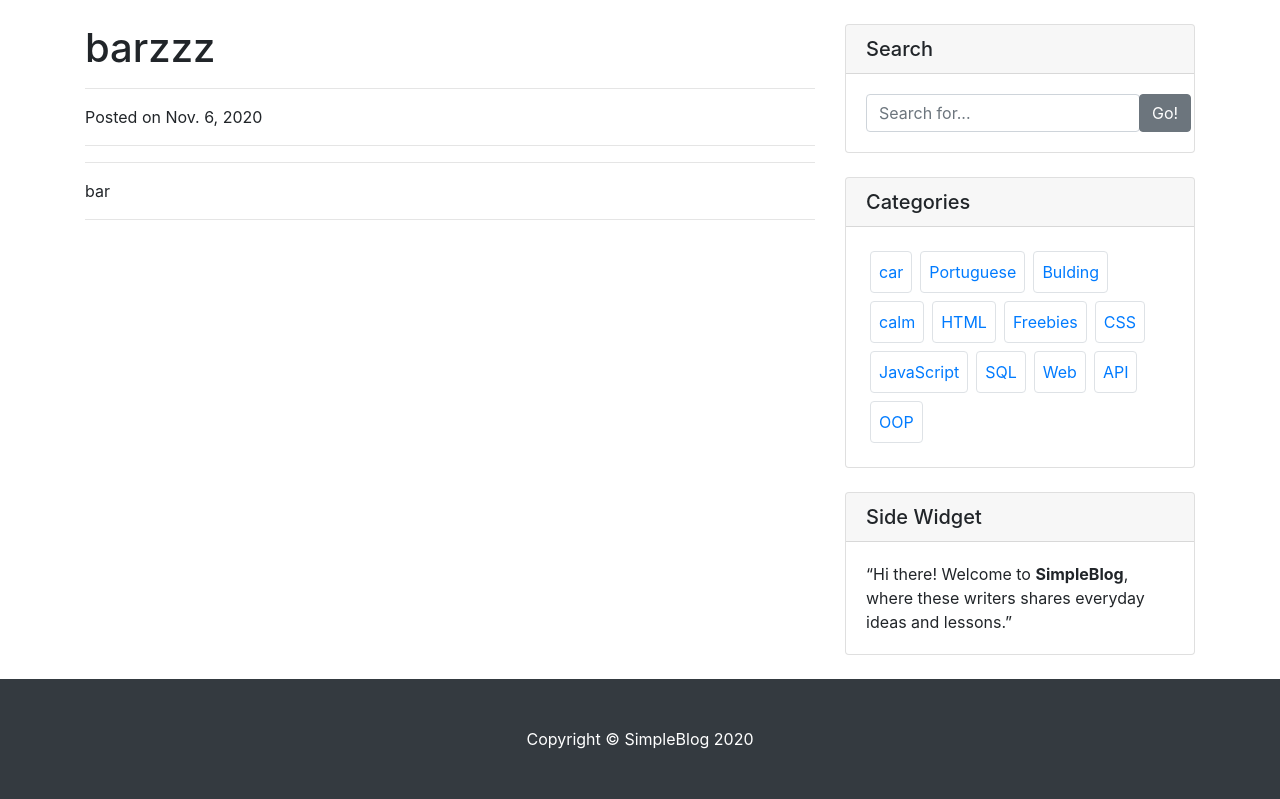
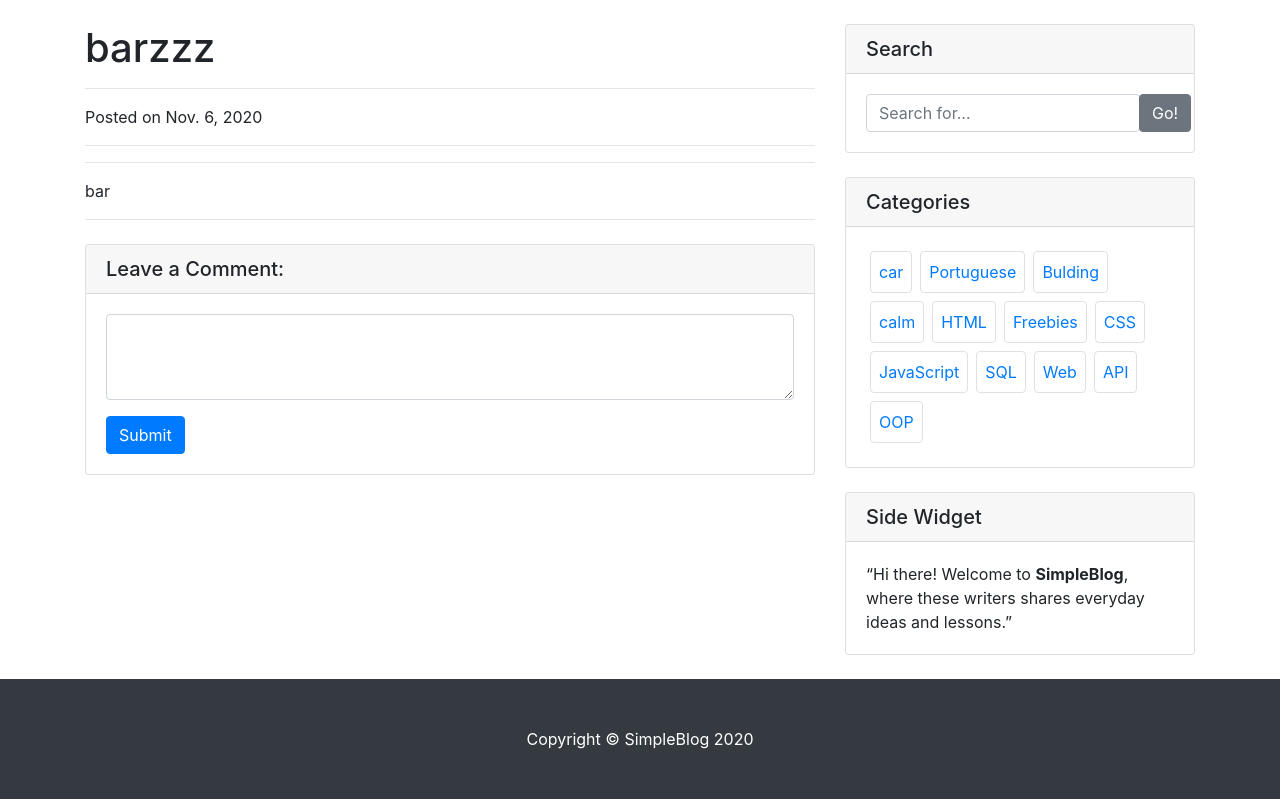
Before and after one commit to mohamedayman28/simple_blog, a Django app: page /post/9/ in a window 1280 px wide. Shown: the part 56-855 px from the top of the page. Run offline with Django 3.2, Linux system fonts and the light colour scheme; a user stored in the database is signed in; data comes from the database, SQL or seed files in the repository; both versions use the stored data as it was after the commit; some libraries are stand-ins or nearby versions.

Commit message:
Add comment model, and show within HTML template.

```diff
--- a/posts/admin.py
+++ b/posts/admin.py
@@ -1,7 +1,9 @@
 from django.contrib import admin
 
-from posts.models import Post, Category, Author
+from posts.models import Post, Category, Author, Comment, Replay
 
 admin.site.register(Post)
 admin.site.register(Category)
 admin.site.register(Author)
+admin.site.register(Comment)
+admin.site.register(Replay)
--- a/posts/models.py
+++ b/posts/models.py
@@ -1,6 +1,7 @@
 from django.conf import settings
 from django.shortcuts import reverse
 from django.db import models
+from django.contrib.auth.models import User
 
 from filebrowser.fields import FileBrowseField
 from tinymce import HTMLField
@@ -10,7 +11,7 @@ user = settings.AUTH_USER_MODEL
 
 
 class Author(models.Model):
-    name = models.OneToOneField(user, on_delete=models.CASCADE)
+    name = models.OneToOneField(User, on_delete=models.CASCADE)
     profile_pic = FileBrowseField(max_length=200)
 
     def __str__(self):
@@ -53,3 +54,23 @@ class Post(models.Model):
 
     def get_delete_url(self):
         return reverse('posts:delete', kwargs={'id': self.id})
+
+
+class UserInteraction(models.Model):
+    """Mutual fields within Comment and Replay models"""
+    commenter = models.ForeignKey(user, on_delete=models.CASCADE)
+    content = models.TextField()
+
+    def __str__(self):
+        return self.commenter.username
+
+    class Meta:
+        abstract = True
+
+
+class Comment(UserInteraction):
+    post = models.ForeignKey(Post, on_delete=models.CASCADE)
+
+
+class Replay(UserInteraction):
+    comment = models.ForeignKey(Comment, on_delete=models.CASCADE)
--- a/posts/views.py
+++ b/posts/views.py
@@ -4,7 +4,6 @@ from django.contrib.auth.decorators import login_required
 from django.contrib import messages
 from django.db.models import Q
 from django.shortcuts import render, redirect, reverse, get_object_or_404
-from django.http import HttpResponse
 # Created
 from posts.models import Post, Category
 from posts.forms import PostForm
@@ -19,30 +18,29 @@ def home_page(request, category=None):
     title = 'Home page'
     posts = Post.objects.all()
 
-    # Filter by category
+    # Filter by category.
     if category:
         posts = Post.objects.filter(categories__name__icontains=category)
 
-    # Search results
+    # Search results.
     query = request.GET.get('query')
     if query and not query.isspace():
-        # Change page title
+        # Change page title.
         title = 'Search results'
-        # Get related query posts
+        # Get related query posts.
         posts = Post.objects.filter(
             Q(title__icontains=query) | Q(content__icontains=query)
         )
 
-    # Pagination
+    # Pagination.
     paginator = Paginator(posts, 4)
     page = request.GET.get('page')
     try:
         paginated_queryset = paginator.page(page)
     except PageNotAnInteger:
-        # First page
         paginated_queryset = paginator.page(1)
     except EmptyPage:
-        # Last page
+        # Last page.
         paginated_queryset = paginator.page(paginator.num_pages)
 
     context = {
@@ -57,60 +55,47 @@ def home_page(request, category=None):
     return render(request, 'home.html', context)
 
 
-# def post_details(request, id):
-#     try:
+def post_view(request, id=None):
+    """Wrap-up the post model CRUD operations in single view."""
+    context = {
+        'categories': categories,
+        'title': None,
+        'form': None,
+        'post': None,
+    }
 
-#         post = Post.objects.get(id=id)
+    # Get request.
+    if request.resolver_match.url_name == 'details':
+        # NOTE: Fix the 404 returning
+        context['post'] = get_object_or_404(Post, id=id)
+        return render(request, 'post-details.html', context)
 
-#         context = {
-#             'post': post,
-#             'title': f'{post.title} post'
-#         }
-#         return render(request, 'post-details.html', context)
-#     except Exception as e:
-#         messages.warning(request, e)
-
-#     return redirect('posts:home_page')
-
-
-def post_view(request, id=None):
-    """Wrap-up the CRUD operations in single view."""
     try:
         author = request.user.author
 
         # If user is an author
         if author:
-            context = {
-                'categories': categories,
-                'title': None,
-                'form': None,
-                'post': None,
-            }
 
-            # Post model CRUD operations
+            # Post model CRUD operations.
 
-            # Delete request
+            # Delete request.
             if request.resolver_match.url_name == 'delete':
                 post = get_object_or_404(Post, id=id)
                 messages.success(request, f'{post.title} deleted.')
                 post.delete()
                 return redirect('posts:home_page')
-            # NOTE: Both Update and Create request related to the same HTML
+            # NOTE: Both Update and Create request related to the same HTML.
             # Update request with model instance for the form.
             elif request.resolver_match.url_name == 'update':
                 context['title'] = 'Update post'
                 post = get_object_or_404(Post, id=id)
                 form = PostForm(request.POST or None, instance=post)
-                # Next to general render
-            # Create request with regular form
+                # Next to general render.
+            # Create request with regular form.
             elif request.resolver_match.url_name == 'create':
                 context['title'] = 'Create new post'
                 form = PostForm(request.POST or None)
-                # Next to general render
-            # Get request.
-            else:
-                context['post'] = get_object_or_404(Post, id=id)
-                return render(request, 'post-details.html', context)
+                # Next to general render.
 
             # Form actions associated with Update and Create requests.
             if request.method == 'POST':
@@ -127,7 +112,7 @@ def post_view(request, id=None):
             context['form'] = form
             return render(request, 'create-post.html', context)
 
-    # If user is not an author
+    # If user is not an author.
     except Exception as e:
         messages.warning(request, e)
         return redirect('posts:home_page')
--- a/templates/post-details.html
+++ b/templates/post-details.html
@@ -8,17 +8,64 @@
                 <!-- Title -->
                 <h1 class="mt-4">{{ post.title }}</h1>
                 <hr>
+
                 <!-- Date/Time -->
                 <p>Posted on {{ post.timestamp.date }}</p>
                 <hr>
+
                 <!-- Preview Image NOTE: If statement is for test purposes -->
                 {% if post.thumbnail %}
                     <img class="img-fluid" src="{{ post.thumbnail.url }}">
                 {% endif %}
                 <hr>
+
                 <!-- Post Content -->
                 {{ post.content|safe }}
                 <hr>
+
+                {# Comments Form #}
+                {% if user.is_authenticated %}
+                    <div class="card my-4">
+                        <h5 class="card-header">Leave a Comment:</h5>
+                        <div class="card-body">
+                            <form>
+                                <div class="form-group">
+                                    <textarea class="form-control" rows="3"></textarea>
+                                </div>
+                                <button type="submit" class="btn btn-primary">Submit</button>
+                            </form>
+                        </div>
+                    </div>
+                {% endif %}
+
+                <!-- Comment with its replies -->
+                {% for comment in post.comment_set.all %}
+                    {# Comment #}
+                    <div class="media mb-4">
+                        {# Profile picture #}
+                        <img class="d-flex mr-3 rounded-circle" src="{{ comment.commenter.author.profile_pic.url }}" style="width:50px;">
+                        <div class="media-body">
+                            {# Name #}
+                            <h5 class="mt-0">{{ comment.commenter.username }}</h5>
+                            {# Content #}
+                            {{ comment.content }}
+
+                            {% for replay in comment.replay_set.all %}
+                            {# Comment replies #}
+                            <div class="media mt-4">
+                                {# Profile picture #}
+                                <img class="d-flex mr-3 rounded-circle" src="{{ replay.commenter.author.profile_pic.url }}" style="width:50px;">
+                                <div class="media-body">
+                                    {# Name #}
+                                    <h5 class="mt-0">{{ replay.commenter.username }}</h5>
+                                    {# Content #}
+                                    {{ replay.content }}
+                                </div>
+                            </div> {# Comment replies #}
+                            {% endfor %}
+                        </div>
+                    </div> {# Parent comment #}
+                {% endfor %}
             </div>
             {% include "includes/side-widgets.html" with categories=categories %}
         </div>
```
Also changed, not shown: db.sqlite3, posts/migrations/0010_comment.py (added), posts/migrations/0011_replaytocomment.py (added), posts/migrations/0012_auto_20201108_2122.py (added), posts/migrations/0013_auto_20201108_2122.py (added), posts/migrations/0014_auto_20201108_2152.py (added).
